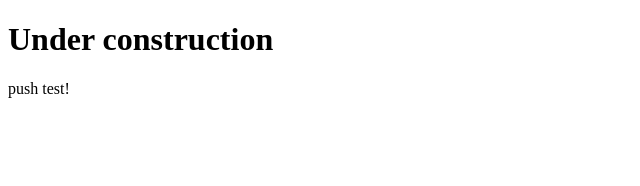
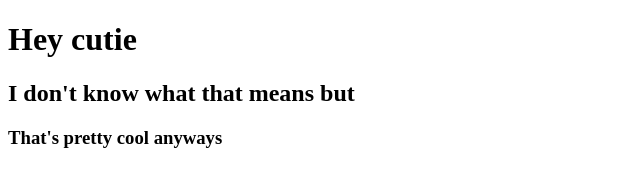
Before and after one commit to sadjuice/sadjuice.github.io, a plain HTML site: page index.html in a window 1280 px wide. Shown: the whole page, without its empty margins (0-640 px from the left). Drawn offline with Linux system fonts and the light colour scheme.

Commit message:
Update index.html

```diff
--- a/index.html
+++ b/index.html
@@ -4,7 +4,8 @@
     <title>Sadjuice</title>
   </head>
   <body>
-    <h1>Under construction</h1>
-    <p>push test!</p>
+    <h1>Hey cutie</h1>
+    <h2>I don't know what that means but</h2>
+    <h3>That's pretty cool anyways</h3>
   </body>
 </html>
```
